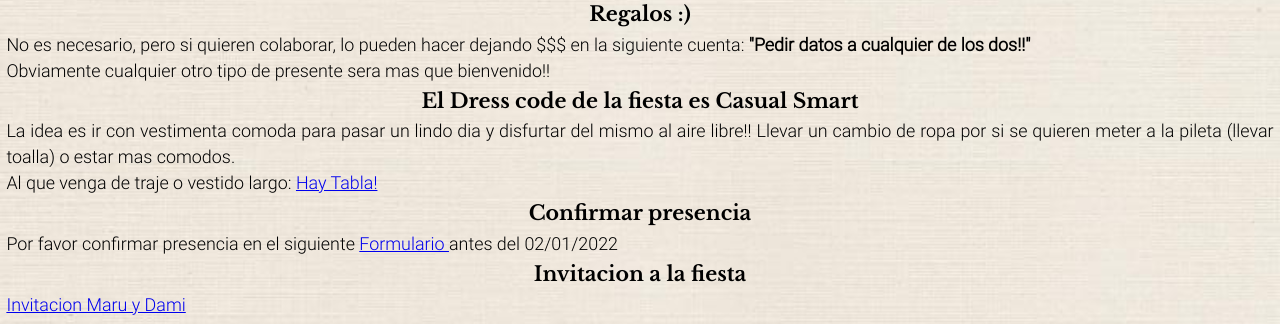
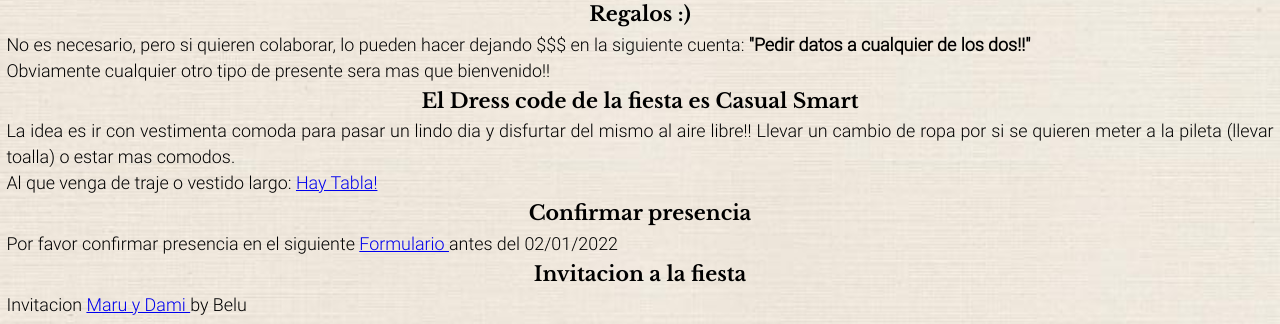
Before and after one commit to soypally/soypally.github.io, a plain HTML site: page casamientoMyD/index.html in a window 1280 px wide. Shown: the part 1441-1765 px from the top of the page. Drawn offline with nearby package versions, Linux system fonts and the light colour scheme; a web font is replaced by a local one.

Commit message:
Mejora en las fuentes

```diff
--- a/casamientoMyD/index.html
+++ b/casamientoMyD/index.html
@@ -72,7 +72,7 @@
 
     <a name="invitacion"></a>
     <h2>Invitacion a la fiesta</h2>
-    <p><A HREF="img/img_inv.jpg"  target="_blank">Invitacion Maru y Dami </A></p>
+    <p>Invitacion <A HREF="img/img_inv.jpg"  target="_blank"> Maru y Dami </A> by Belu</p>
 
 </body>
 
```
